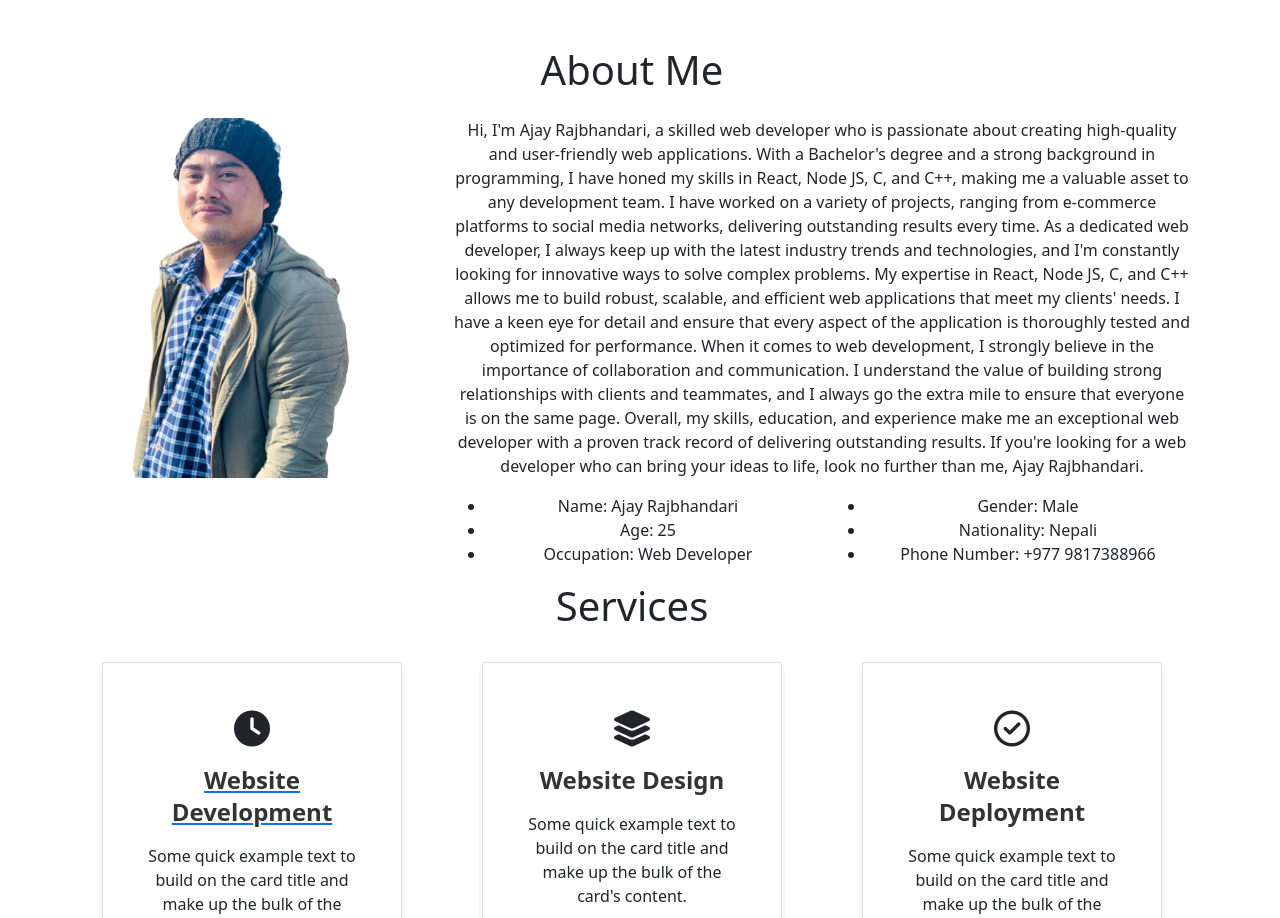
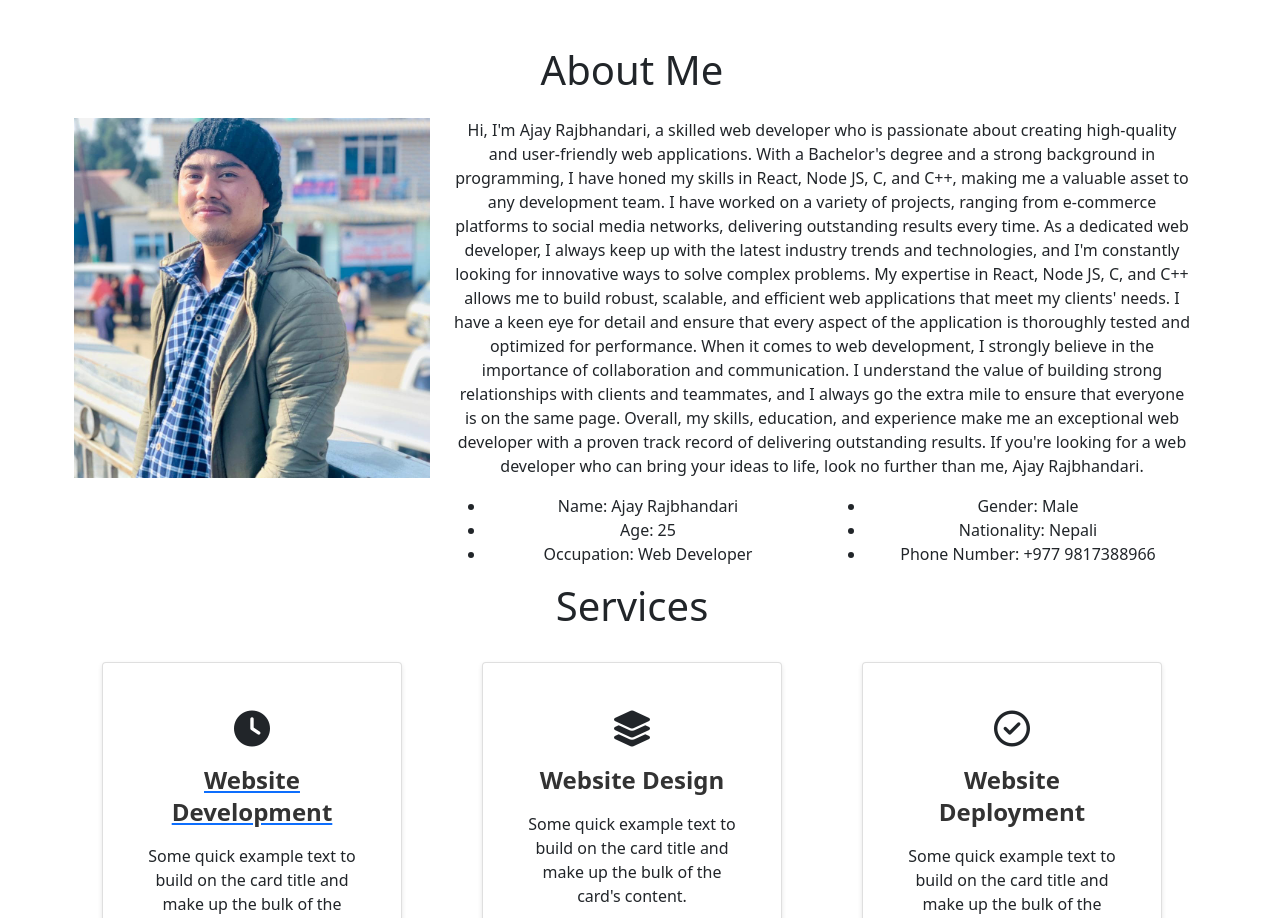
Before and after one commit to Ajaya-Rajbhandari/Ajaya-Portfolio.github.io, a plain HTML site: page index.html in a window 1280 px wide. Shown: the part 802-1720 px from the top of the page. Drawn offline with nearby package versions, Linux system fonts and the light colour scheme.

Commit message:
Update index.html
Signed-off-by: Ajaya-Rajbhandari <70362302+Ajaya-Rajbhandari@users.noreply.github.com>

```diff
--- a/index.html
+++ b/index.html
@@ -61,7 +61,7 @@
             <h1 class="text-center">About Me</h1>
             <div class="row mt-4">
                 <div class="col-lg-4">
-                    <img src="imageFIle/Removed-bg.png" width="640" height="360" class= "imageAboutPage" alt="photos">
+                    <img src="imageFIle/Warm_.jpg" width="640" height="360" class= "imageAboutPage" alt="photos">
                 </div>
                 <div class="col-lg-8">
                     <p> Hi, I'm Ajay Rajbhandari, a skilled web developer who is passionate about creating high-quality and user-friendly web applications. With a Bachelor's degree and a strong background in programming, I have honed my skills in React, Node JS, C, and C++, making me a valuable asset to any development team.
```
